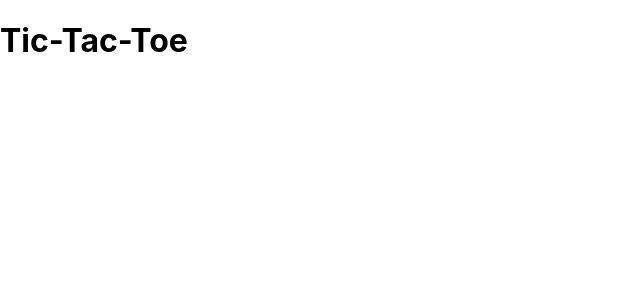
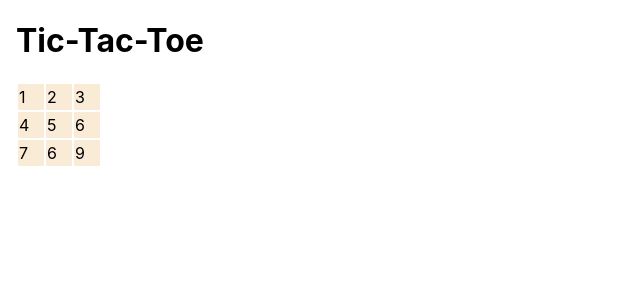
Before and after one commit to ferutizi/tic-tac-toe, a React (Create React App) app: page / in a window 1280 px wide. Shown: the top 300 px of the page, without its empty margins (0-640 px from the left). Built offline with nearby package versions, Linux system fonts and the light colour scheme.

Commit message:
map grid in a table

```diff
--- a/src/App.js
+++ b/src/App.js
@@ -6,19 +6,30 @@ function App() {
     ['7', '6', '9'],
   ]
 
-  const win = () => {
-    //win cases
-    const r0 = grid[0].join('');
-    const r1 = grid[1].join('');
-    const r2 = grid[2].join('');
-    const c0 = grid[0][0].concat(grid[1][0]).concat(grid[2][0]);
-    const c1 = grid[0][1].concat(grid[1][1]).concat(grid[2][1]);
-    const c2 = grid[0][2].concat(grid[1][2]).concat(grid[2][2]);
-    const d1 = grid[0][0].concat(grid[1][1]).concat(grid[2][2]);
-    const d2 = grid[0][2].concat(grid[1][1]).concat(grid[2][0]);
+  //grid positions
+  const p1 = grid[0][0];
+  const p2 = grid[0][1];
+  const p3 = grid[0][2];
+  const p4 = grid[1][0];
+  const p5 = grid[1][1];
+  const p6 = grid[1][2];
+  const p7 = grid[2][0];
+  const p8 = grid[2][1];
+  const p9 = grid[2][2];
 
-    const winCases = [r0, r1, r2, c0, c1, c2, d1, d2];
+  //win cases
+  const r0 = grid[0].join('');
+  const r1 = grid[1].join('');
+  const r2 = grid[2].join('');
+  const c0 = p1.concat(p4).concat(p7);
+  const c1 = p2.concat(p5).concat(p8);
+  const c2 = p3.concat(p6).concat(p9);
+  const d1 = p1.concat(p5).concat(p9);
+  const d2 = p3.concat(p5).concat(p7);
 
+  const winCases = [r0, r1, r2, c0, c1, c2, d1, d2];
+
+  const win = (winCases) => {
     const winPlayer1 = winCases.filter(e => e == '111');
     const winPlayer2 = winCases.filter(e => e == '222');
 
@@ -27,13 +38,25 @@ function App() {
     }
     if(winPlayer2.length > 0) {
       console.log('gano player 2');
+    }
+  }
 
-    }
+  const move = (indexRow, index) => {
+    console.log(indexRow, index);
   }
 
   return (
     <>
       <h1>Tic-Tac-Toe</h1>
+      <table>
+        <tbody>
+          {grid.map((row, indexRow) =>
+            <tr key={indexRow}>{row.map((item, index) =>
+              <td key={index} onClick={() => move(indexRow, index)}>{item}</td>
+              )}</tr>
+            )}
+        </tbody>
+      </table>
     </>
   );
 }
--- a/src/index.css
+++ b/src/index.css
@@ -5,9 +5,21 @@ body {
     sans-serif;
   -webkit-font-smoothing: antialiased;
   -moz-osx-font-smoothing: grayscale;
+  margin: 1rem;
 }
 
 code {
   font-family: source-code-pro, Menlo, Monaco, Consolas, 'Courier New',
     monospace;
 }
+
+td {
+  width: 24px;
+  height: 24px;
+  cursor: pointer;
+  background-color: antiquewhite;
+}
+
+td:hover {
+  background-color: bisque;
+}
```
